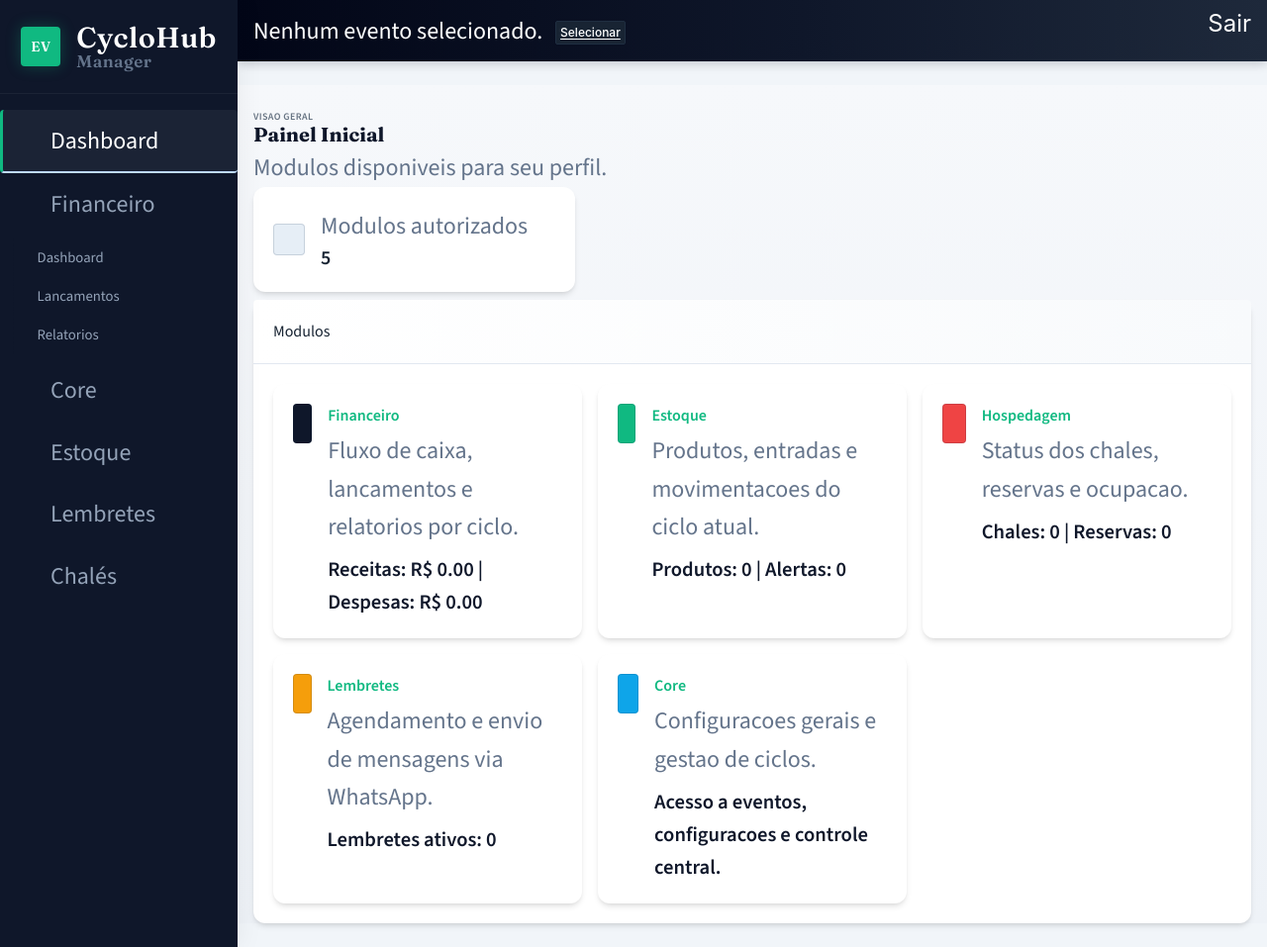
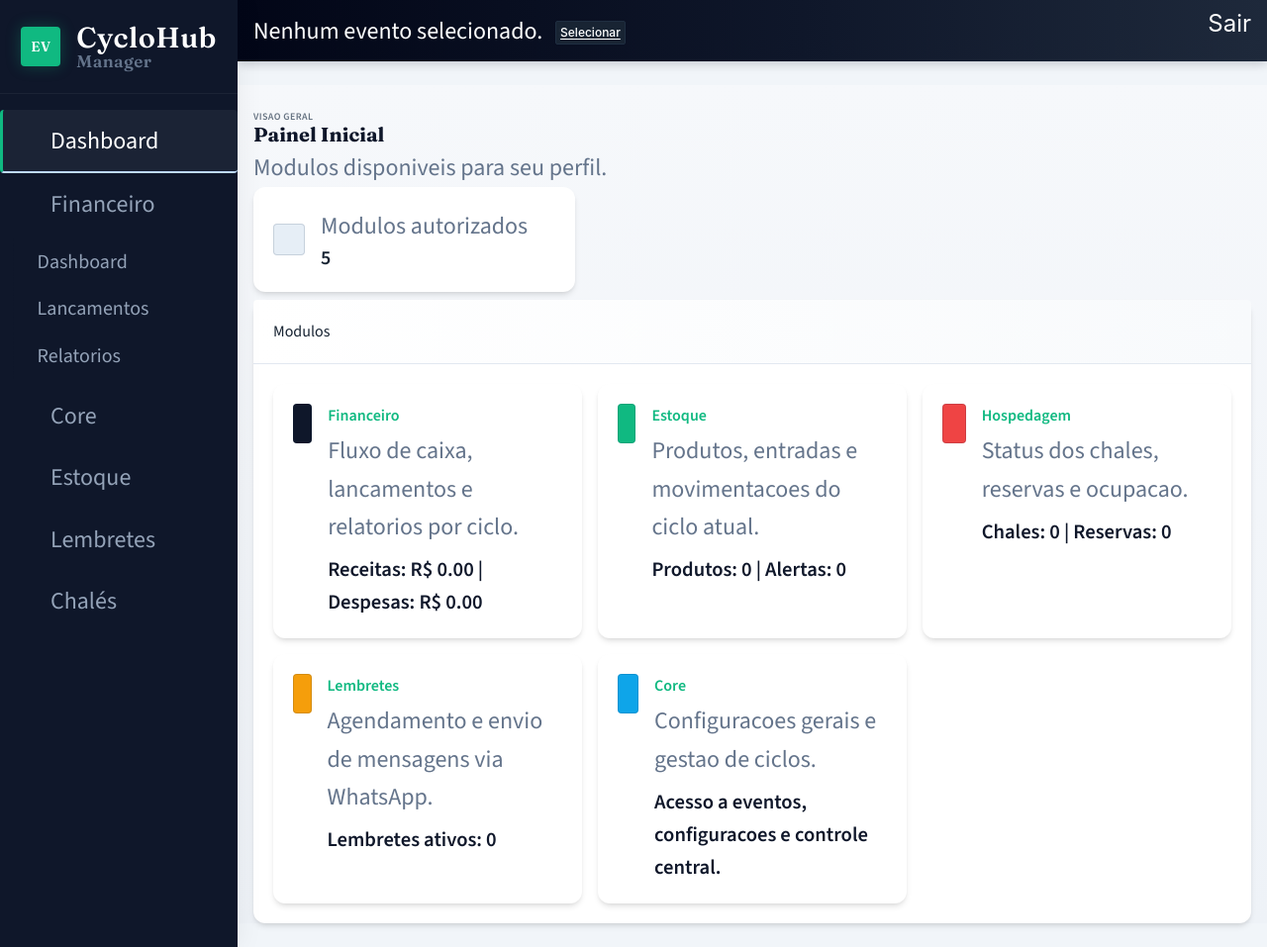
Before and after one commit to janiolos/MaanaimManager, a Django app: page / in a window 1280 px wide, after a click on "Financeiro". Shown: the whole page at 99% size. Run offline with Django 5.2, Linux system fonts and the light colour scheme; the visitor is signed in with stand-in values (Sample User, id 1); data comes from the database, SQL or seed files in the repository; data that the repository does not hold is empty; some libraries are stand-ins or nearby versions.

Commit message:
style: aumento proporcional das fontes dos submenus para 1.25rem

```diff
--- a/static/app.css
+++ b/static/app.css
@@ -161,7 +161,8 @@ body {
 
 .navbar-vertical .nav-sm .nav-link {
   font-weight: 500;
-  font-size: 0.92rem;
+  font-size: 1.25rem;
+  /* Aumentado proporcionalmente */
   padding: 0.42rem 0.7rem !important;
   border-left-width: 3px !important;
   margin: 1px 0;
```
